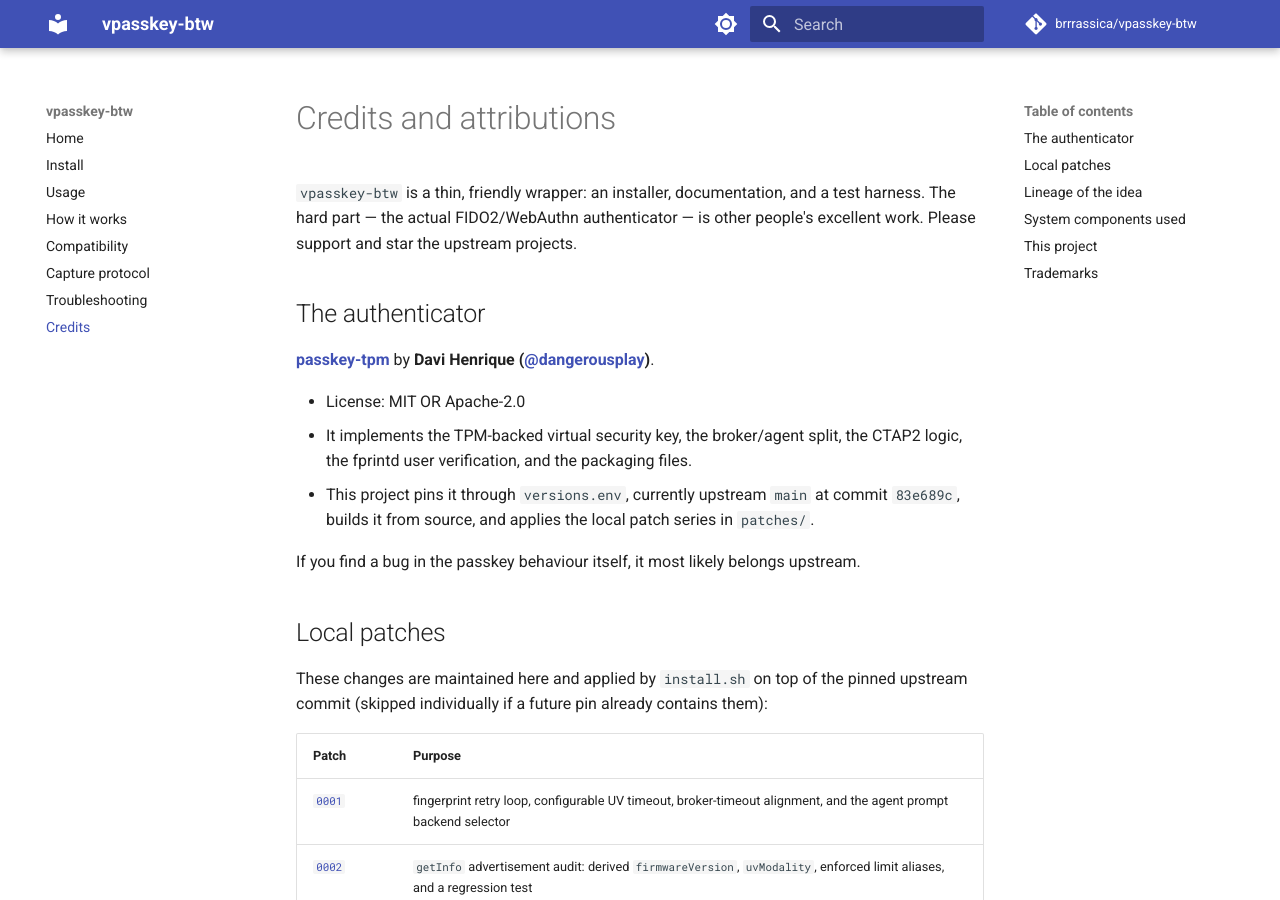
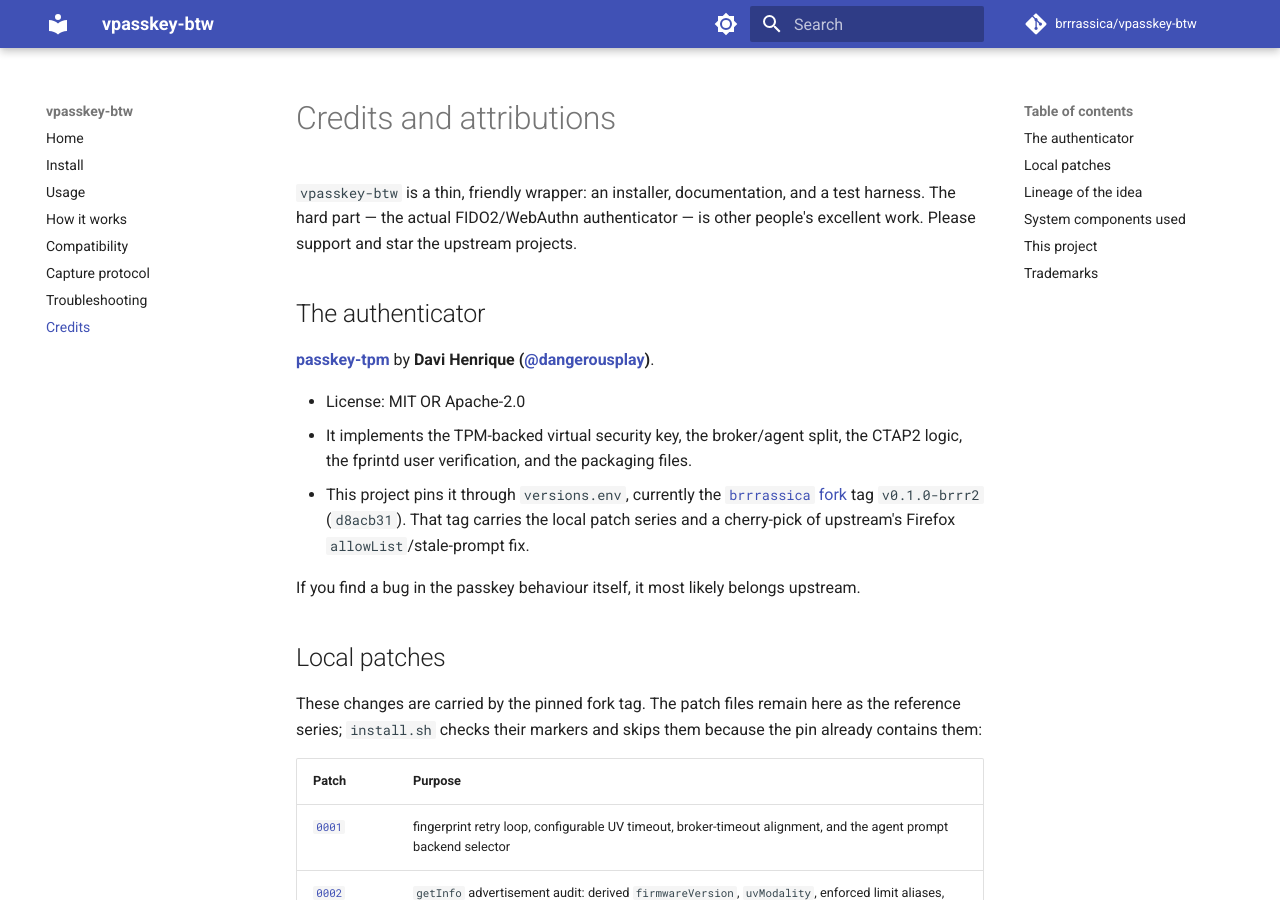
Before and after one commit to brrrassica/vpasskey-btw, an MkDocs documentation site: the page built from docs/CREDITS.md, in a window 1280 px wide and 900 px high. Built offline with MkDocs 1.6.1 and Material for MkDocs 9.7.7, drawn with Linux system fonts in a browser that asks for light colours; comment, search, counter and statistics services are not loaded.

Commit message:
Use fork v0.1.0-brrr2 as the authenticator pin
The QA fork is now the single supported passkey-tpm source. The nested
qa/upstream-picks branch is based on fork/main and cherry-picks upstream
d748694 (Firefox allowList sign-in and stale-prompt cleanup), adapted to keep
the fork's prompt backends and retries. Empty allowList discoverability from
the local patch series is restored, and tokenless silent probes return
NO_CREDENTIALS per upstream's fail-closed behavior.

The final fork commit is tagged v0.1.0-brrr2 and pushed to the fork. This
supersedes the temporary upstream v0.1.0-beta.3 pin from 8ab0053. The nested
checkout uses the fork as origin and keeps dangerousplay as upstream; all
seven patch markers are present in the tag, so the default install skips the
archived patch series.

Verified: cargo check --workspace --all-targets and cargo test --workspace pass
in the nested checkout; a fresh clone of the tag resolves to d8acb31, reports
version 0.1.0-brrr2, and has all patch markers; install.sh --dry-run shows the
new pin; bash -n and shellcheck are clean.

```diff
--- a/docs/CREDITS.md
+++ b/docs/CREDITS.md
@@ -12,18 +12,19 @@ Henrique ([@dangerousplay](https://github.com/dangerousplay))**.
 - License: MIT OR Apache-2.0
 - It implements the TPM-backed virtual security key, the broker/agent split, the
   CTAP2 logic, the fprintd user verification, and the packaging files.
-- This project pins it through `versions.env`, currently upstream `main` at
-  commit `83e689c`, builds it from source, and applies the local patch series in
-  `patches/`.
+- This project pins it through `versions.env`, currently the
+  [`brrrassica` fork](https://github.com/brrrassica/passkey-tpm) tag
+  `v0.1.0-brrr2` (`d8acb31`). That tag carries the local patch series and a
+  cherry-pick of upstream's Firefox `allowList`/stale-prompt fix.
 
 If you find a bug in the passkey behaviour itself, it most likely belongs
 upstream.
 
 ## Local patches
 
-These changes are maintained here and applied by `install.sh` on top of the
-pinned upstream commit (skipped individually if a future pin already contains
-them):
+These changes are carried by the pinned fork tag. The patch files remain here
+as the reference series; `install.sh` checks their markers and skips them
+because the pin already contains them:
 
 | Patch | Purpose |
 |---|---|
```
Also changed, not shown: CHANGELOG.md (+12 -9 lines), README.md (+3 -3 lines), docs/INSTALL.md (+5 -5 lines), patches/README.md (+13 -13 lines), 2 other files.
